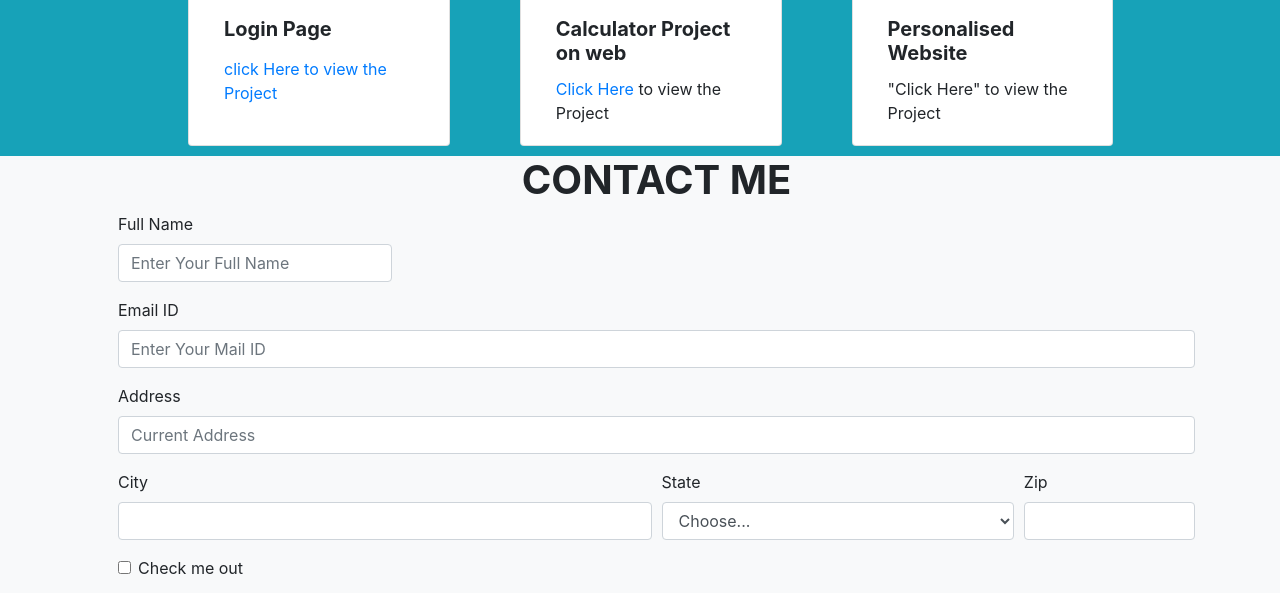
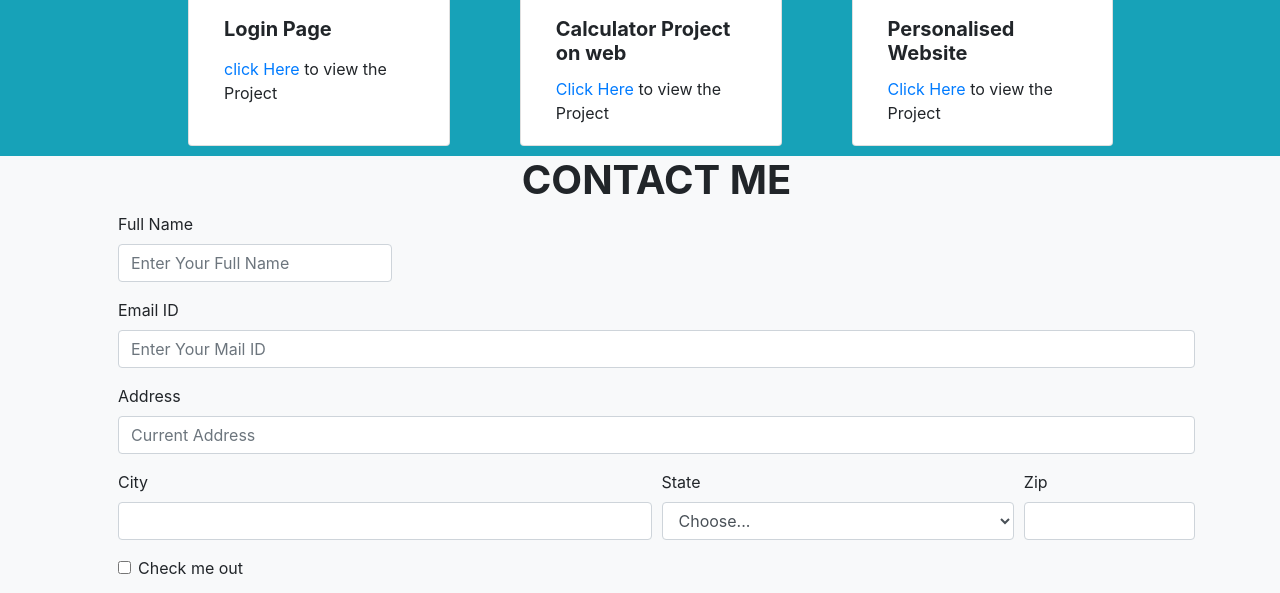
Before and after one commit to Jishnu-ms/my-personalized-website, a plain HTML site: page index.html in a window 1280 px wide. Shown: the part 1731-2324 px from the top of the page. Drawn offline with nearby package versions, Linux system fonts and the light colour scheme.

Commit message:
links changed

```diff
--- a/index.html
+++ b/index.html
@@ -2,7 +2,7 @@
 <html style="scroll-behavior: smooth;">
     <head>
 
-        <title>Jishnu MS</title>
+        <title>Jishnu M_S</title>
         <link rel="stylesheet" href="https://cdn.jsdelivr.net/npm/bootstrap@4.0.0/dist/css/bootstrap.min.css" integrity="sha384-Gn5384xqQ1aoWXA+058RXPxPg6fy4IWvTNh0E263XmFcJlSAwiGgFAW/dAiS6JXm" crossorigin="anonymous">
         <link rel="icon" href="https://media.licdn.com/dms/image/v2/D5603AQGHodjXzzpZbw/profile-displayphoto-shrink_400_400/profile-displayphoto-shrink_400_400/0/1724867366567?e=1732147200&v=beta&t=tx-KkaCSU_3DTj4tay4mt6Vj_DlUmVWvvSEjEtn5RoM">
     <body>
@@ -12,7 +12,7 @@
     <header class="bg-dark" style="position: fixed; width:100%; z-index: 1;">
         <div class="row align-items-center">
             <div class="col-md-6 col-9 p-3 pl-5">
-                <h2 class="text-white">Jishnu MS</h2>
+                <h2 class="text-white">Jishnu M_S</h2>
             </div>
             <div class="col-md-6 col-9 p-4 pr-5">
                 <nav class="navbar navbar-expand-lg navbar-light bg-light">
@@ -145,7 +145,7 @@
               <img class="card-img-top" src="https://img.freepik.com/free-vector/computer-login-concept-illustration_114360-7962.jpg" alt="Card image cap">
               <div class="card-body">
                 <h5 class="card-title"><b>Login Page</b></h5>
-                <p class="card-text"><p><a href="https://github.com/Jishnu-ms">click Here to view the Project</a></p>
+                <p class="card-text"><p><a href="https://github.com/Jishnu-ms">click Here</a> to view the Project</p>
               </div>
 
             </div>
@@ -162,7 +162,7 @@
               <img class="card-img-top" src="https://img.freepik.com/free-vector/website-interface-development-planning-devops-team-flat-characters-working-ui-ux-content-design-computer-software-creation-web-development_335657-2645.jpg?size=338&ext=jpg&ga=GA1.1.2008272138.1726185600&semt=ais_hybrid" alt="Card image cap">
               <div class="card-body">
                 <h5 class="card-title"><b>Personalised Website</b></h5>
-                <p class="card-text">"Click Here" to view the Project</p>
+                <p class="card-text"><a href="https://jishnu-ms.github.io/my-personalized-website/">Click Here</a> to view the Project</p>
               </div>
             </div>
 
```
